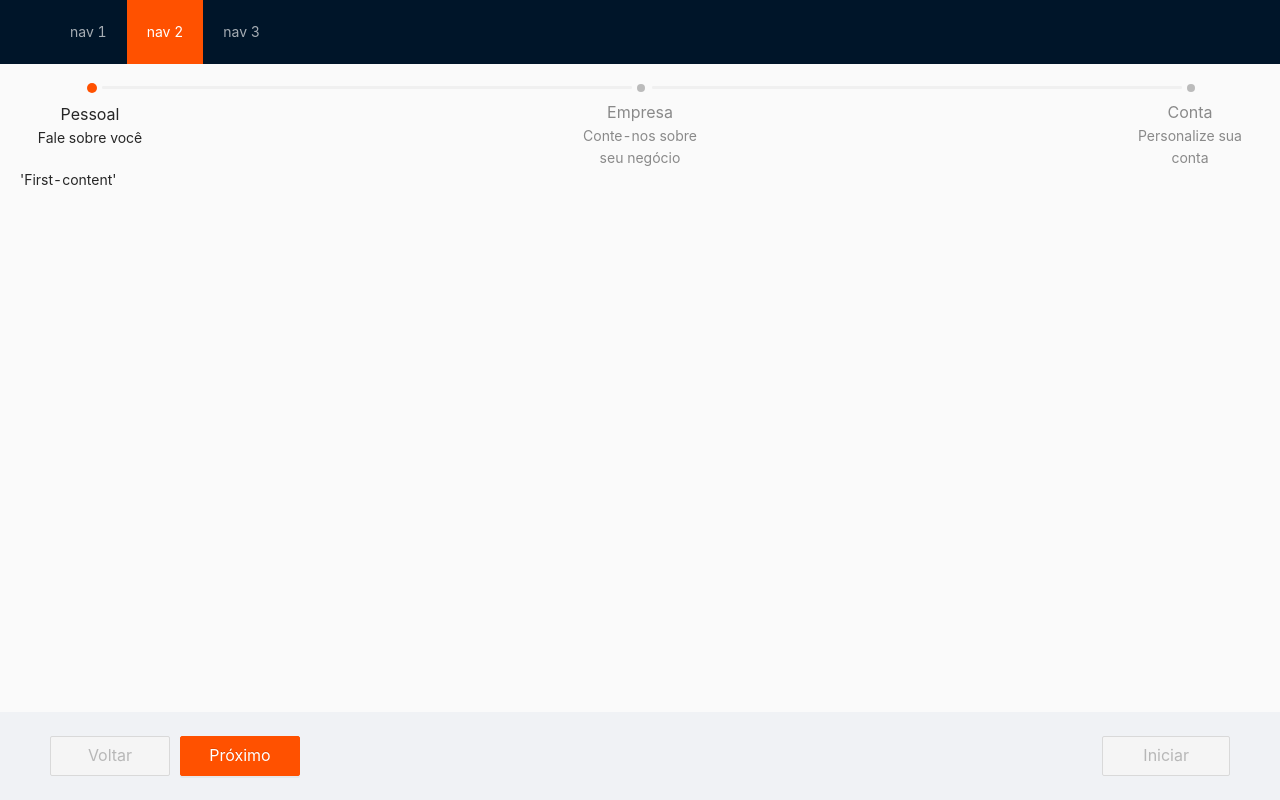
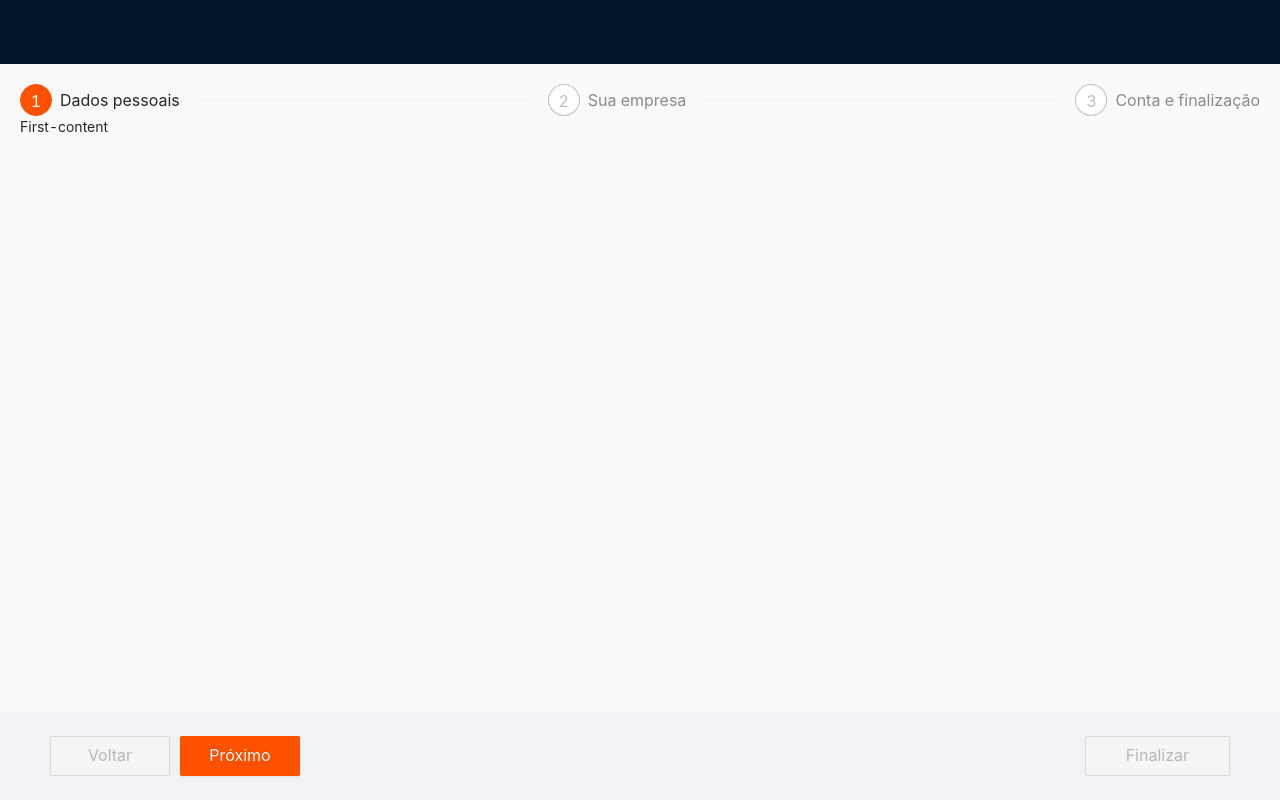
Before and after one commit to hunood/hunood-web, a React (Create React App) app: page /onboarding in a window 1280 px wide. Built offline with nearby package versions, Linux system fonts and the light colour scheme.

Commit message:
ajustes onboarding

```diff
--- /dev/null
+++ b/src/components/layout/LayoutOnboarding/index.tsx
@@ -0,0 +1,65 @@
+import React, { FC, useEffect, useState } from 'react';
+import { Button, Layout, Menu } from 'antd';
+import { t } from 'i18n';
+import './style.less';
+
+const { Header, Content, Footer } = Layout;
+
+interface LayoutOnboardingProps {
+    initialStep: number,
+    numberOfSteps: number,
+    getCurrentStep: (current: number) => void;
+}
+
+const LayoutOnboarding: FC<LayoutOnboardingProps> = ({ children, numberOfSteps, getCurrentStep }) => {
+    const [current, setCurrent] = useState(0);
+
+    useEffect(() => {
+        getCurrentStep(current);
+        return;
+    }, [current, getCurrentStep]);
+
+    const next = () => {
+        setCurrent(current + 1);
+    };
+
+    const prev = () => {
+        setCurrent(current - 1);
+    };
+
+    const done = () => {
+        // message.success('Processing complete!');
+    }
+
+    return (
+        <>
+            <Layout className="layout-100 box">
+                <Header className="site-layout-background">
+                    <Menu theme='light'></Menu>
+                </Header>
+                <Content className="content">
+                    <div className="site-layout-content">{children}</div>
+                </Content>
+                <Footer className="footer">
+                    <div className="steps-action">
+                        <div className="steps-cursors">
+                            <Button className="btn-previous" onClick={() => prev()} disabled={current === 0}>
+                                {t('onboarding:voltar')}
+                            </Button>
+
+                            <Button type="primary" className="btn-next" onClick={() => next()} disabled={current === numberOfSteps - 1}>
+                                {t('onboarding:proximo')}
+                            </Button>
+                        </div>
+
+                        <Button type="primary" className="btn-start" onClick={() => done()} disabled={current !== numberOfSteps - 1}>
+                            {t('onboarding:finalizar')}
+                        </Button>
+                    </div>
+                </Footer>
+            </Layout>
+        </>
+    );
+}
+
+export default LayoutOnboarding;
--- a/src/components/layout/LayoutWithoutMenu/index.tsx
+++ /dev/null
@@ -1,34 +0,0 @@
-import React, { FC } from 'react';
-import { Layout, Menu } from 'antd';
-import './style.less';
-
-const { Header, Content, Footer } = Layout;
-
-interface LayoutWithoutMenuProps {
-    footer?: React.ReactNode
-}
-
-const LayoutWithoutMenu: FC<LayoutWithoutMenuProps> = ({ children, footer }) => {
-    return (
-        <>
-            <Layout className="layout-100 box">
-                <Header className="site-layout-background">
-                    <div className="logo" />
-                    <Menu theme="dark" mode="horizontal" defaultSelectedKeys={['2']}>
-                        <Menu.Item key="1">nav 1</Menu.Item>
-                        <Menu.Item key="2">nav 2</Menu.Item>
-                        <Menu.Item key="3">nav 3</Menu.Item>
-                    </Menu>
-                </Header>
-                <Content className="content">
-                    <div className="site-layout-content">{children}</div>
-                </Content>
-                {footer && (
-                    <Footer className="footer">{footer}</Footer>
-                )}
-            </Layout>
-        </>
-    );
-}
-
-export default LayoutWithoutMenu;
--- a/src/components/layout/index.tsx
+++ b/src/components/layout/index.tsx
@@ -1,4 +1,4 @@
-import LayoutWithoutMenu from './LayoutWithoutMenu';
+import LayoutWithoutMenu from './LayoutOnboarding';
 
 export {
     LayoutWithoutMenu
--- a/src/i18n.ts
+++ b/src/i18n.ts
@@ -4,7 +4,8 @@ import i18next from 'i18next';
 import {
     // imports pt-br
     openedAreaBR,
-    messagesBR
+    messagesBR,
+    onboardingBR
 } from './translation';
 
 const options = {
@@ -16,7 +17,8 @@ const options = {
         pt_br: {
             // exports pt-br
             openedArea: openedAreaBR,
-            messages: messagesBR
+            messages: messagesBR,
+            onboarding: onboardingBR
         }
     }
 };
--- a/src/index.tsx
+++ b/src/index.tsx
@@ -14,7 +14,6 @@ const configProviderProps = {
 
 ReactDOM.render(
     <>
-        {/* <h1>Olá</h1> */}
         <ConfigProvider {...configProviderProps as any}>
             <RootRouter />
         </ConfigProvider>
--- a/src/modules/onboarding/pages/Onboarding/index.tsx
+++ b/src/modules/onboarding/pages/Onboarding/index.tsx
@@ -1,24 +1,22 @@
 import React, { FC, useState } from 'react';
-import { Steps, Button, message } from 'antd';
+import { Steps } from 'antd';
 import { LayoutWithoutMenu } from 'components/layout';
+import { t } from 'i18n';
 import './style.less';
 
 const { Step } = Steps;
 
 const steps = [
     {
-        title: 'Pessoal',
-        description: 'Fale sobre você',
-        content: <p>'First-content'</p>,
+        title: t('onboarding:dados-pessoais'),
+        content: 'First-content',
     },
     {
-        title: 'Empresa',
-        description: 'Conte-nos sobre seu negócio',
+        title: t('onboarding:sua-empresa'),
         content: 'Second-content',
     },
     {
-        title: 'Conta',
-        description: 'Personalize sua conta',
+        title: t('onboarding:conta-finalizacao'),
         content: 'Last-content',
     },
 ];
@@ -26,41 +24,13 @@ const steps = [
 const Onboarding: FC = () => {
     const [current, setCurrent] = useState(0);
 
-    const next = () => {
-        setCurrent(current + 1);
-    };
-
-    const prev = () => {
-        setCurrent(current - 1);
-    };
-
-    const done = () => {
-        message.success('Processing complete!');
-    };
-
     return (
         <>
-            <LayoutWithoutMenu footer={<>
-                <div className="steps-action">
-                    <div className="steps-cursors">
-                        <Button className="btn-previous" onClick={() => prev()} disabled={current === 0}>
-                            Voltar
-                        </Button>
-
-                        <Button type="primary" className="btn-next" onClick={() => next()} disabled={current === steps.length - 1}>
-                            Próximo
-                        </Button>
-                    </div>
-
-                    <Button type="primary" className="btn-start" onClick={() => done()} disabled={current !== steps.length - 1}>
-                        Iniciar
-                    </Button>
-                </div>
-            </>}>
+            <LayoutWithoutMenu initialStep={0} numberOfSteps={3} getCurrentStep={setCurrent}>
                 <>
-                    <Steps progressDot direction="horizontal" current={current} className="steps">
+                    <Steps direction="horizontal" current={current} className="steps">
                         {steps.map(item => (
-                            <Step key={item.title} title={item.title} description={item.description} />
+                            <Step key={item.title} title={item.title} />
                         ))}
                     </Steps>
                     <div className="steps-content">{steps[current].content}</div>
--- a/src/translation/index.ts
+++ b/src/translation/index.ts
@@ -1,7 +1,9 @@
 import openedArea from './pt-br/openedArea.json';
 import messages from './pt-br/messages.json';
+import onboarding from './pt-br/onboarding.json';
 
 export {
     openedArea as openedAreaBR,
-    messages as messagesBR
+    messages as messagesBR,
+    onboarding as onboardingBR
 };
--- /dev/null
+++ b/src/translation/pt-br/onboarding.json
@@ -0,0 +1,8 @@
+{
+    "voltar": "Voltar",
+    "proximo": "Próximo",
+    "finalizar": "Finalizar",
+    "dados-pessoais": "Dados pessoais",
+    "sua-empresa": "Sua empresa",
+    "conta-finalizacao": "Conta e finalização"
+}
```
Also changed, not shown: src/components/layout/LayoutOnboarding/style.less (renamed from src/components/layout/LayoutWithoutMenu/style.less).
